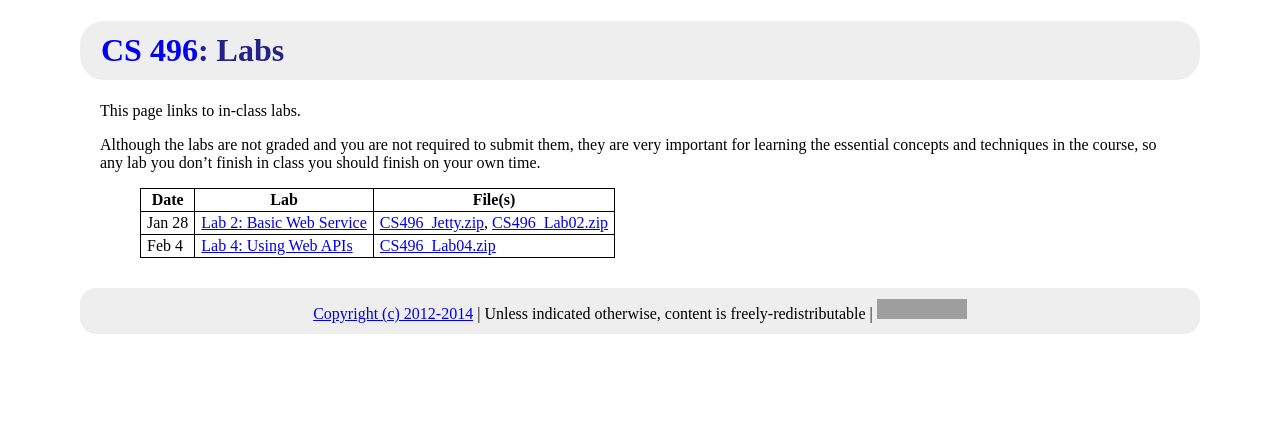
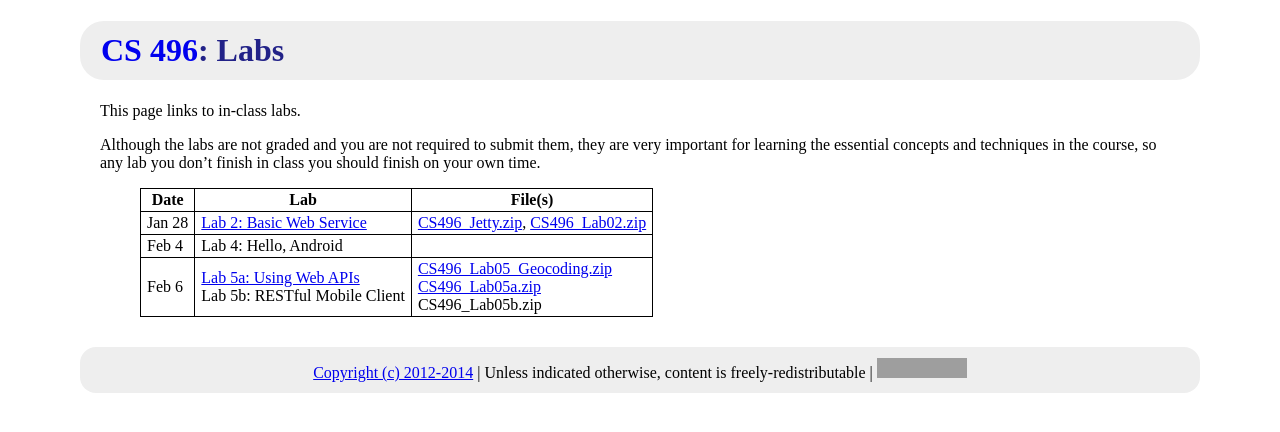
Before and after one commit to ycpcs/cs496-spring2014, a Jekyll site: the page built from labs/index.md, in a window 1280 px wide. Shown: the top 432 px of the page. Built offline with Jekyll 4.4.1, drawn with Linux system fonts in a browser that asks for light colours; Markdown is read by kramdown in place of the engine named in the settings; grey boxes are pictures that could not be loaded.

Commit message:
move lab04->lab05a, separate model/controllers

```diff
--- a/labs/index.md
+++ b/labs/index.md
@@ -10,4 +10,5 @@ Although the labs are not graded and you are not required to submit them, they a
 > Date | Lab | File(s)
 > ---- | --- | -------
 > Jan 28 | [Lab 2: Basic Web Service](lab02.html) | [CS496\_Jetty.zip](../assign/CS496_Jetty.zip), [CS496\_Lab02.zip](CS496_Lab02.zip)
-> Feb 4 | [Lab 4: Using Web APIs](lab04.html) | [CS496\_Lab04.zip](CS496_Lab04.zip)
+> Feb 4 | Lab 4: Hello, Android
+> Feb 6 | [Lab 5a: Using Web APIs](lab05a.html) <br /> Lab 5b: RESTful Mobile Client | [CS496\_Lab05\_Geocoding.zip](CS496_Lab05_Geocoding) <br /> [CS496\_Lab05a.zip](CS496_Lab05a.zip) <br /> CS496\_Lab05b.zip
```
Also changed, not shown: labs/lab05a.md (+3 -1 lines), 4 other files.
